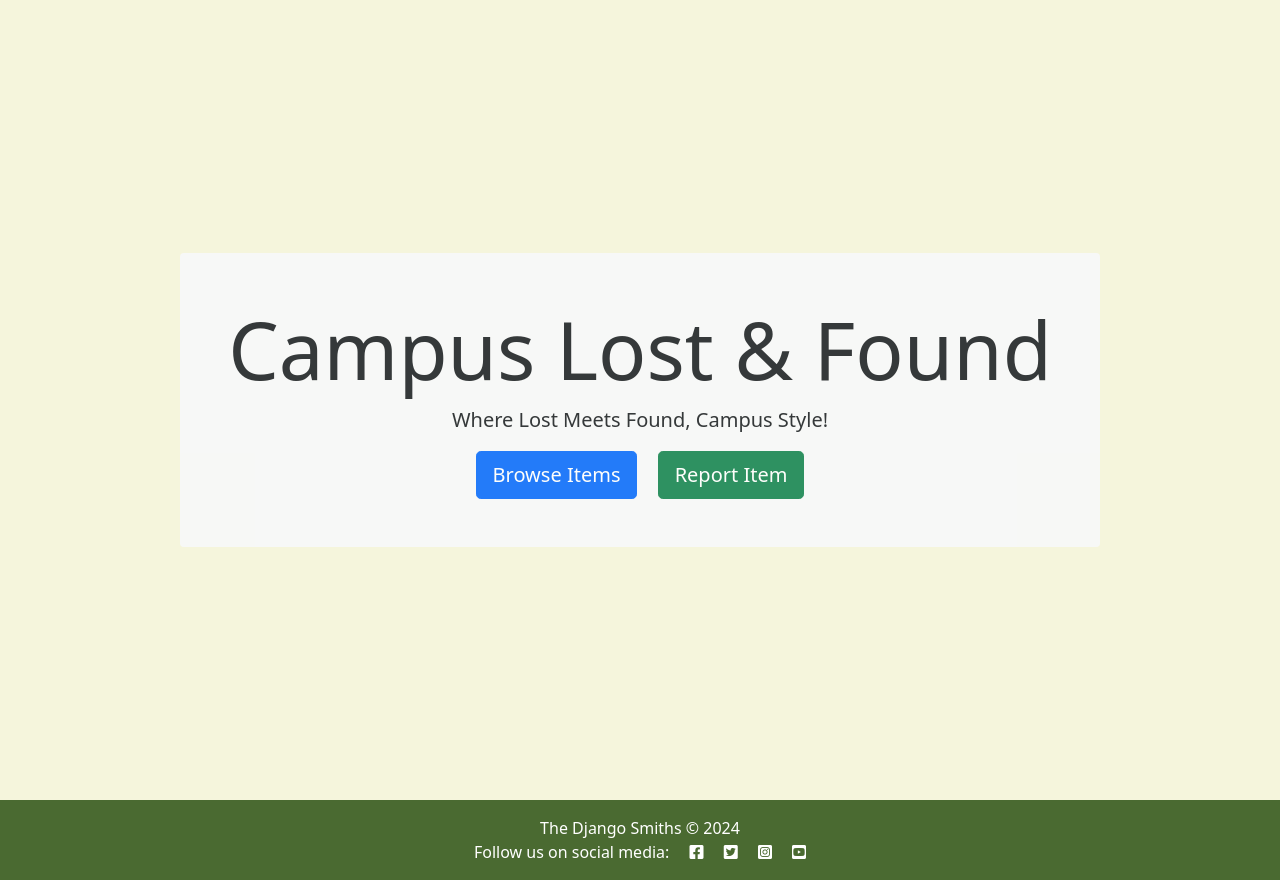
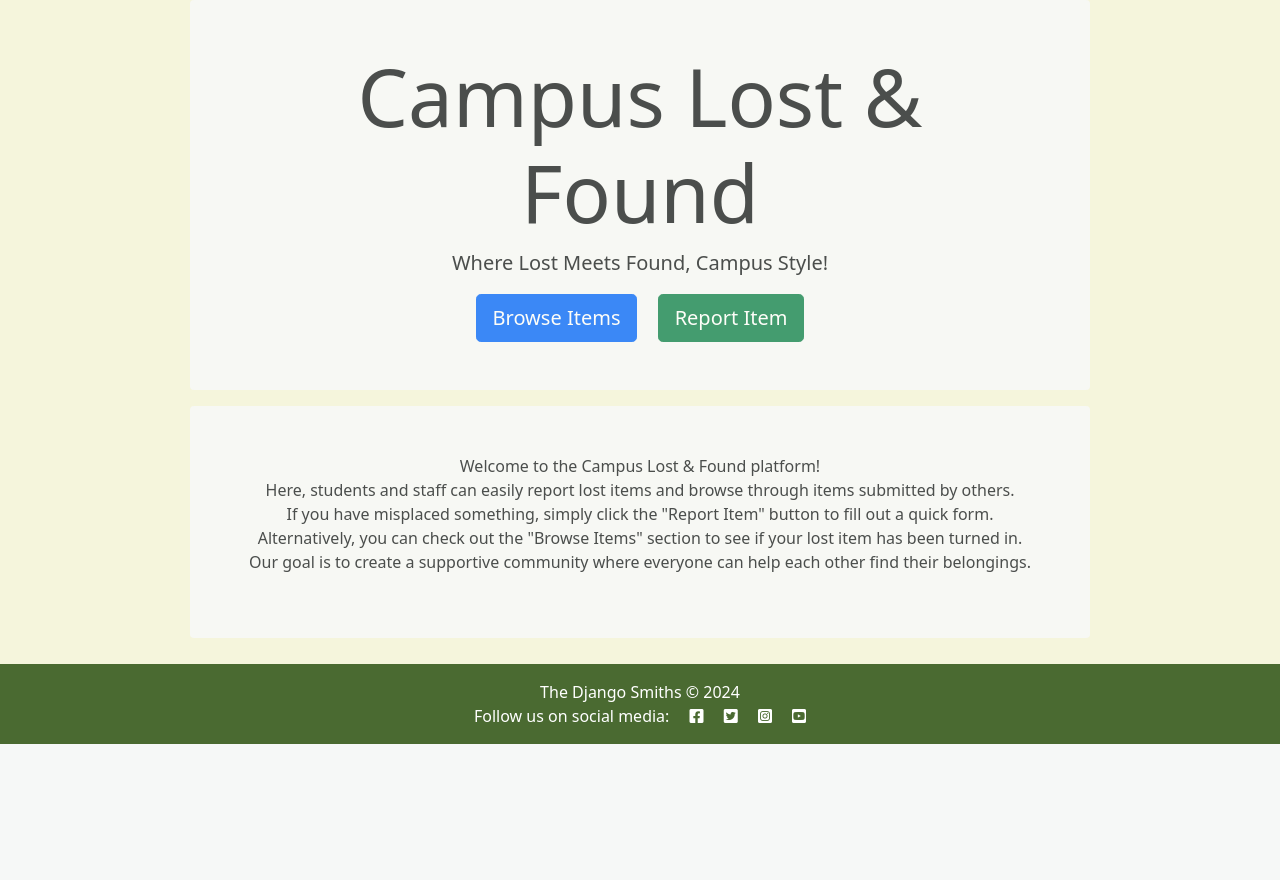
Before and after one commit to Matthieu-Arn/Hackathon2GorMat, a Django app: page /items/ in a window 1280 px wide. Shown: the part 56-936 px from the top of the page. After the commit the page ends 800 px from the top, so only its background shows below. Run offline with Django 4.2, Linux system fonts and the light colour scheme.

Commit message:
Add explanation text to index.html

```diff
--- a/items/templates/items/index.html
+++ b/items/templates/items/index.html
@@ -5,8 +5,8 @@
 {% block content %}
 
 <!-- index.html content starts here -->
-<div class="d-flex justify-content-center align-items-center vh-100">
-    <div class="bg-light p-5 rounded text-center" style="opacity: 0.9;">
+<div class="d-flex justify-content-center align-items-center vh-50">
+    <div class="bg-light p-5 rounded text-center" style="opacity: 0.8; width: 100%; max-width: 900px;">
         <h1 class="display-1">Campus Lost & Found</h1>
         <p class="lead">Where Lost Meets Found, Campus Style!</p>
         <a href="#" class="btn btn-primary btn-lg mx-2">Browse Items</a>
@@ -14,4 +14,19 @@
     </div>
 </div>
 
+<!-- Explanation paragraph styled similarly to the title banner -->
+<div class="d-flex justify-content-center mt-3">
+    <div class="bg-light p-5 rounded text-center" style="opacity: 0.8; width: 100%; max-width: 900px;">
+        <p class="lead" style="font-size: 1.0rem;">
+            <strong>Welcome to the Campus Lost & Found platform!</strong> <br>
+            Here, students and staff can easily report lost items and browse through items submitted by others. <br>
+            If you have misplaced something, simply click the "Report Item" button to fill out a quick form. Alternatively,
+            you can check out the "Browse Items" section to see if your lost item has been turned in. <br>
+            Our goal is to create a supportive community where everyone can help each other find their belongings.
+        </p>
+    </div>
+</div>
+
+
+
 {% endblock %}
```
